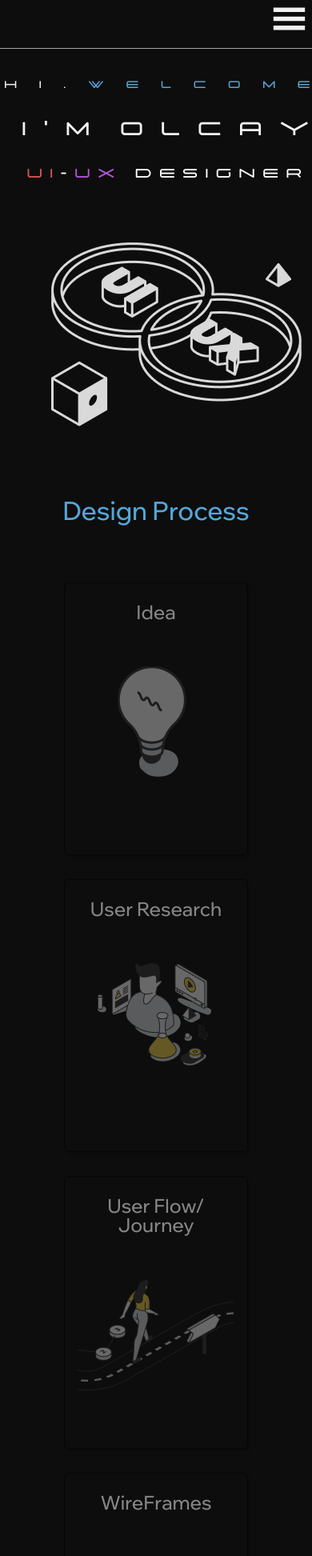
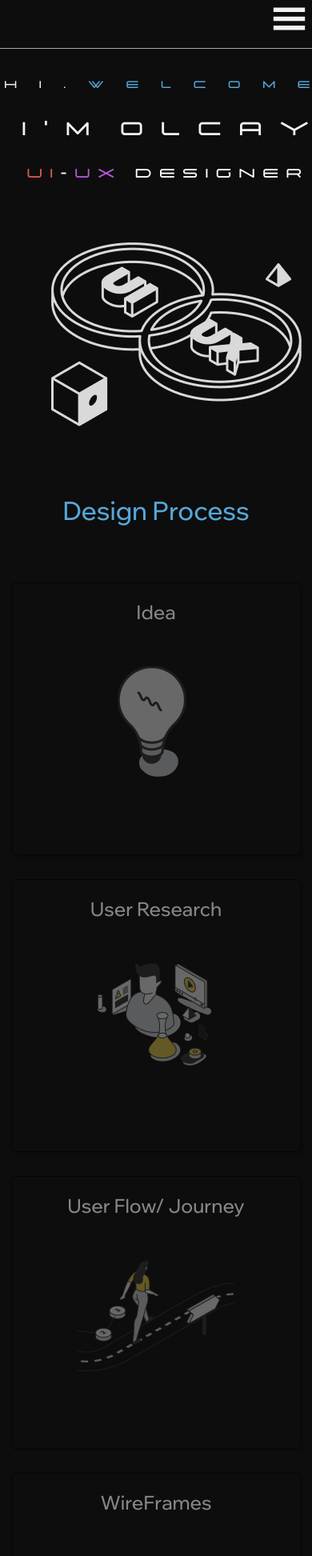
Before and after one commit to batuhangokalp/personal-website-1, a Next.js app: page / in a window 390 px wide. Shown: the top 1945 px of the page at 80% size. Built offline with nearby package versions, Linux system fonts and the light colour scheme.

Commit message:
Update Home.module.css
edited design process component

```diff
--- a/styles/Home.module.css
+++ b/styles/Home.module.css
@@ -166,8 +166,8 @@
   width: 100%;
   display: flex;
   flex-direction: row;
+  flex-wrap: wrap;
   align-items: flex-start;
-  flex-wrap: wrap;
   gap: 30px;
   justify-content: space-around;
 }
@@ -360,4 +360,7 @@
   .contactFooter {
     margin-left: 4.5rem;
   }
+  .eachProcess {
+    width: 80%;
+  }
 }
```
